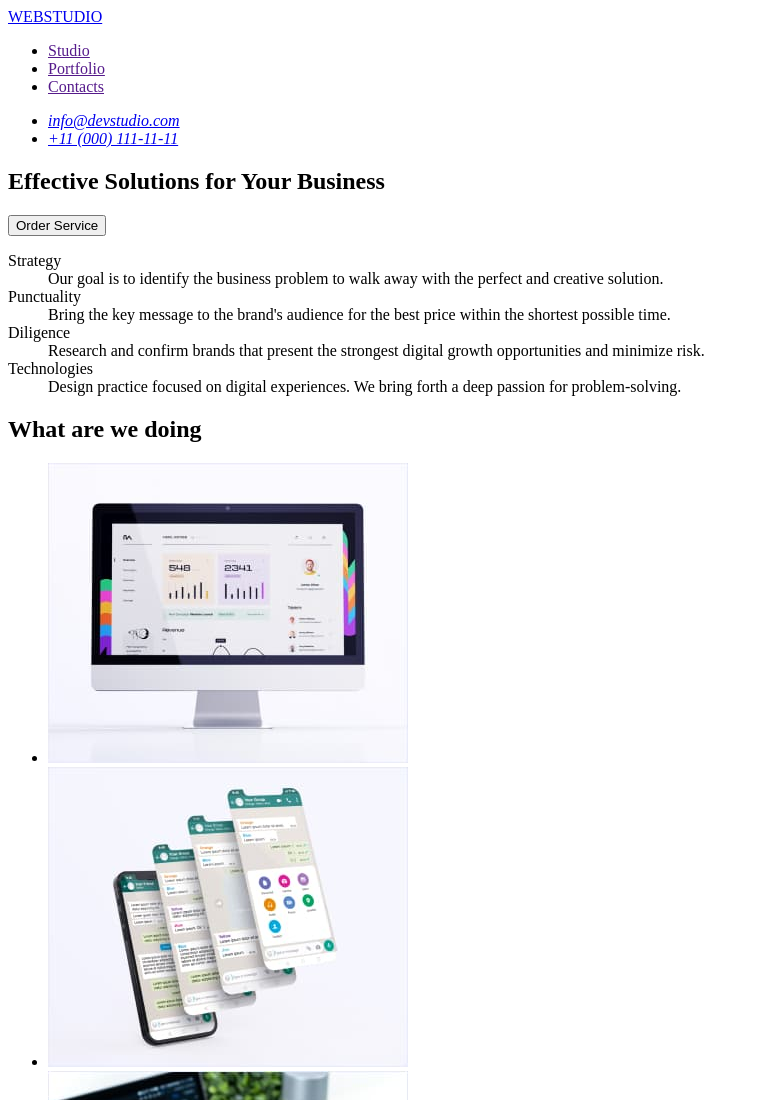
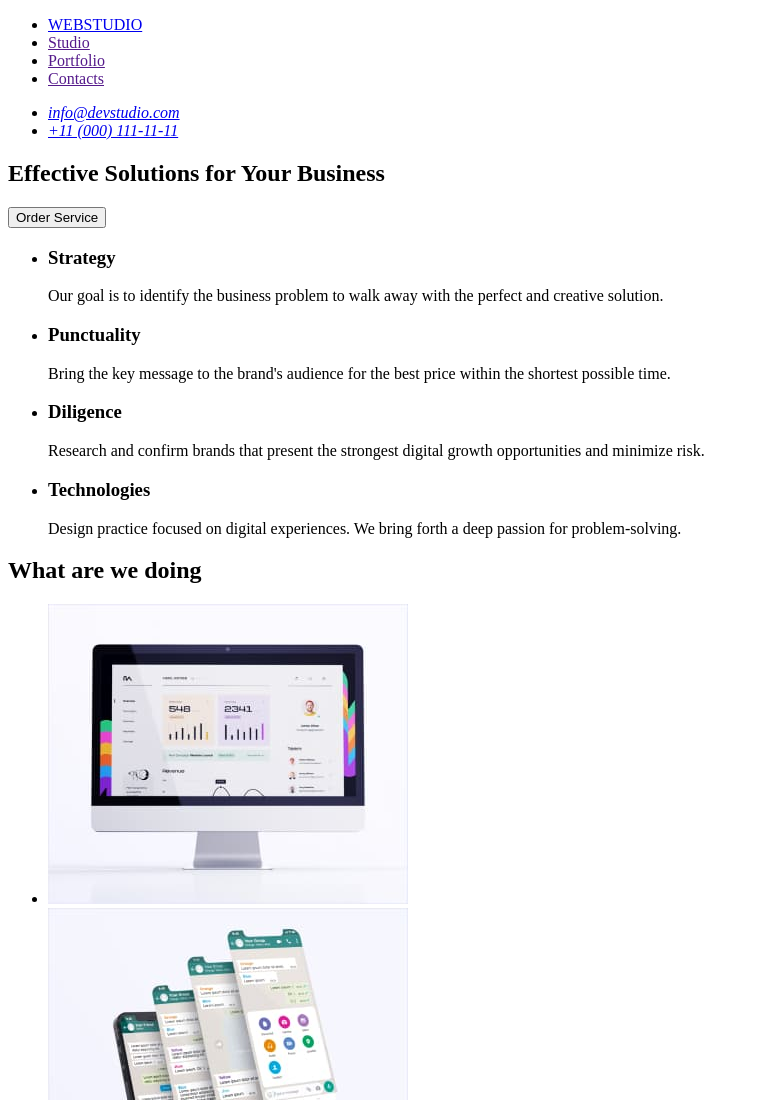
Before and after one commit to VioletaNaboy/goit-markup-hw-01, a plain HTML site: page index.html in a window 1280 px wide. Shown: the top 1100 px of the page, without its empty margins (0-759 px from the left). Drawn offline with Linux system fonts and the light colour scheme.

Commit message:
finished-hw-01

```diff
--- a/index.html
+++ b/index.html
@@ -9,9 +9,11 @@
   <body>
     <!-- Header section -->
     <header>
-      <a href="./index.html">WEBSTUDIO</a>
       <nav>
         <ul>
+          <li>
+            <a href="./index.html">WEBSTUDIO</a>
+          </li>
           <li>
             <a href="">Studio</a>
           </li>
@@ -39,28 +41,36 @@
       <!-- Features section -->
       <section>
         <h2 hidden>Features of Our WebStudio</h2>
-        <dl>
-          <dt>Strategy</dt>
-          <dd>
+        <ul>
+          <li>
+            <h3>Strategy</h3>
+            <p>
               Our goal is to identify the business problem to walk away with the
               perfect and creative solution.
-          </dd>
-          <dt>Punctuality</dt>
-          <dd>
+            </p>
+          </li>
+          <li>
+            <h3>Punctuality</h3>
+            <p>
               Bring the key message to the brand's audience for the best price
               within the shortest possible time.
-          </dd>
-          <dt>Diligence</dt>
-          <dd>
+            </p>
+          </li>
+          <li>
+            <h3>Diligence</h3>
+            <p>
               Research and confirm brands that present the strongest digital
               growth opportunities and minimize risk.
-          </dd>
-          <dt>Technologies</dt>
-          <dd>
+            </p>
+          </li>
+          <li>
+            <h3>Technologies</h3>
+            <p>
               Design practice focused on digital experiences. We bring forth a
               deep passion for problem-solving.
-          </dd>
-        </dl>
+            </p>
+          </li>
+        </ul>
       </section>
       <!-- About us section -->
       <section>
```
Lines whose indentation alone changed are shown as unchanged.
